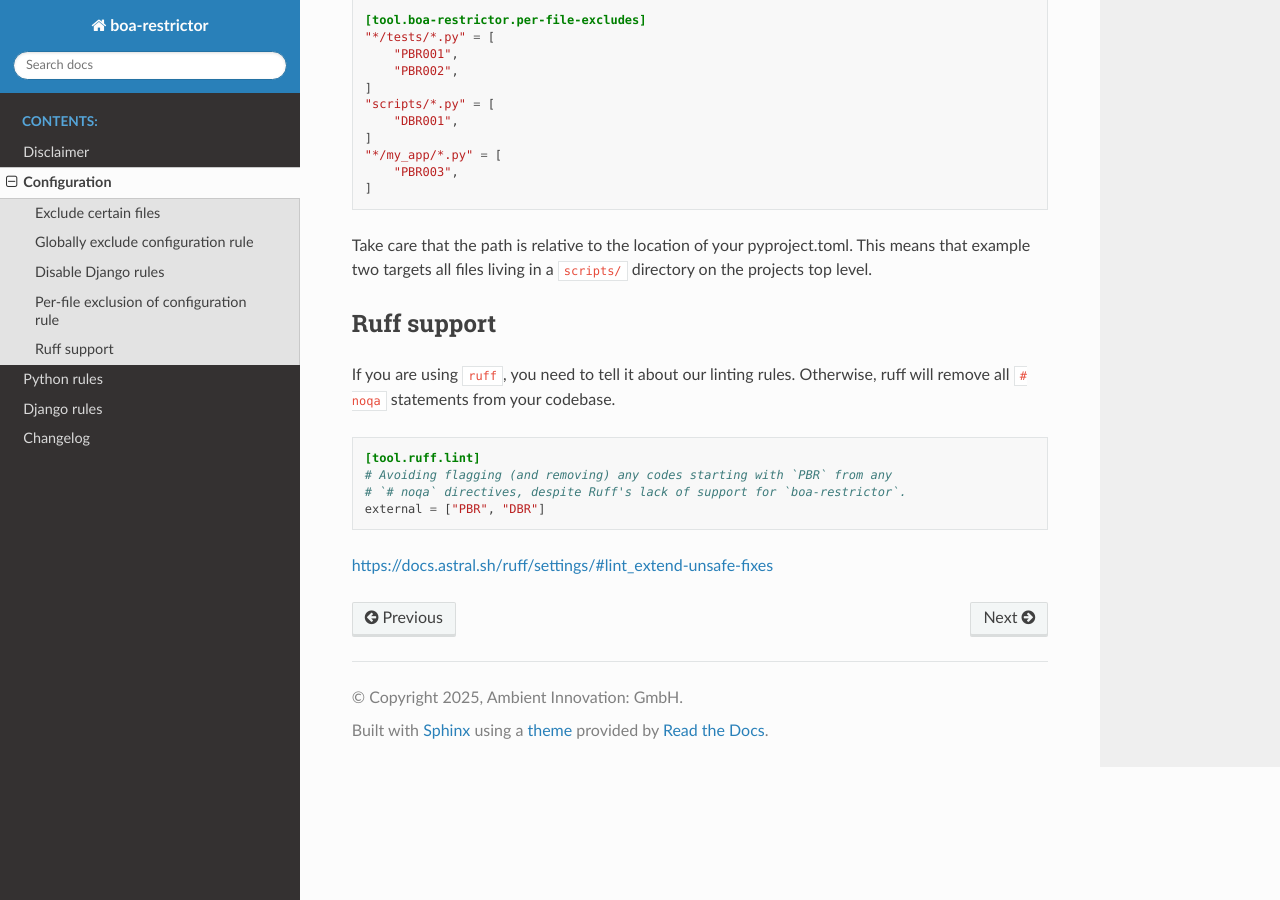
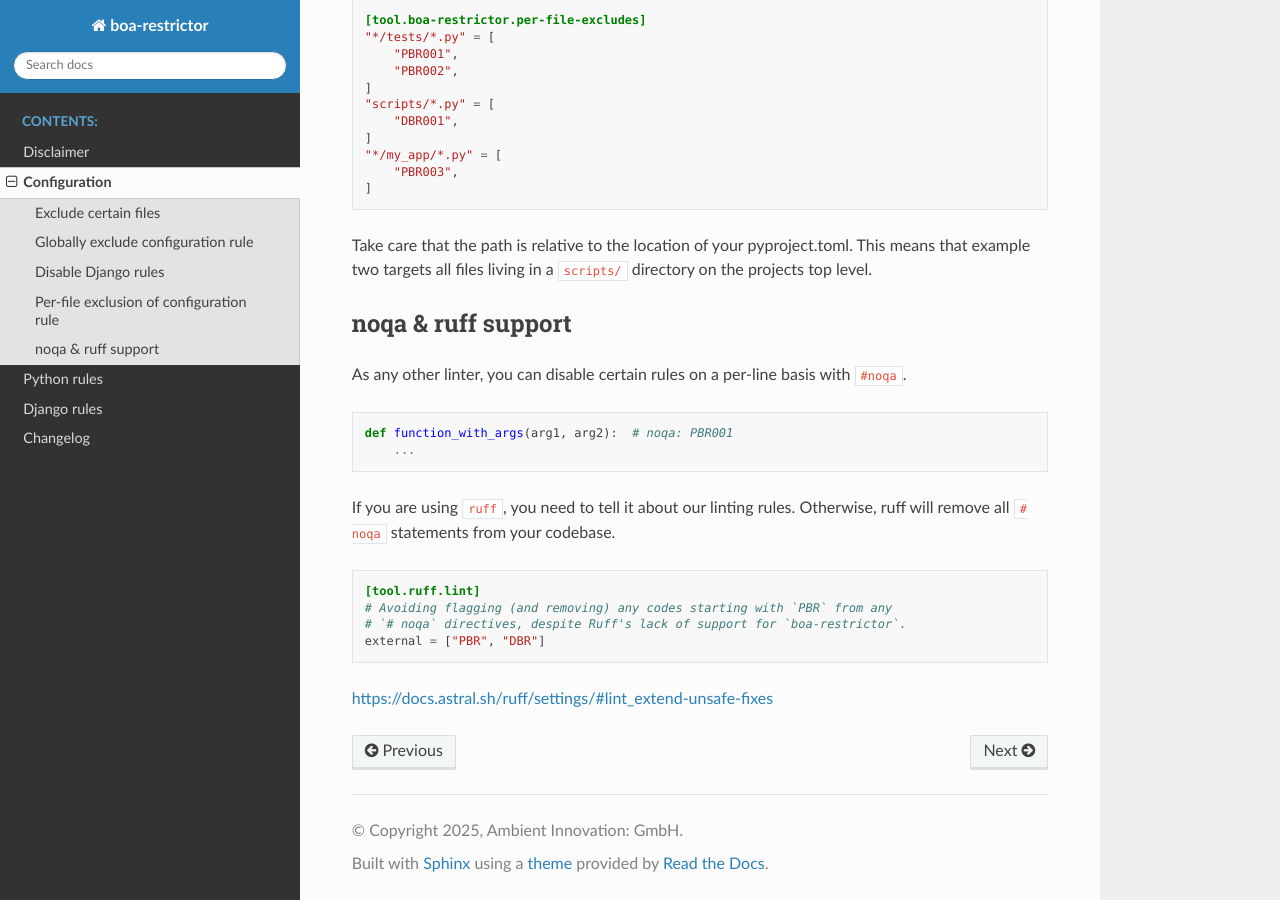
Before and after one commit to ambient-innovation/boa-restrictor, a Sphinx documentation site: the page built from docs/features/configuration.md, in a window 1280 px wide and 900 px high, scrolled down 1041 px. Built offline with Sphinx 7.4.7 and the Read the Docs theme 3.1.0, drawn with Linux system fonts in a browser that asks for light colours.

Commit message:
Added `noqa` option to docs

`````diff
--- a/boa_restrictor/__init__.py
+++ b/boa_restrictor/__init__.py
@@ -1,3 +1,3 @@
 """A custom Python and Django linter from Ambient"""
 
-__version__ = "1.10.5"
+__version__ = "1.10.6"
--- a/docs/features/configuration.md
+++ b/docs/features/configuration.md
@@ -59,7 +59,14 @@ You can disable rules on a per-file-basis in your `pyproject.toml` file as follo
 Take care that the path is relative to the location of your pyproject.toml. This means that example two targets all
 files living in a `scripts/` directory on the projects top level.
 
-## Ruff support
+## noqa & ruff support
+
+As any other linter, you can disable certain rules on a per-line basis with `#noqa`.
+
+````python
+def function_with_args(arg1, arg2):  # noqa: PBR001
+    ...
+````
 
 If you are using `ruff`, you need to tell it about our linting rules. Otherwise, ruff will remove all `# noqa`
 statements from your codebase.
`````
Also changed, not shown: CHANGES.md (+3 -0 lines).
